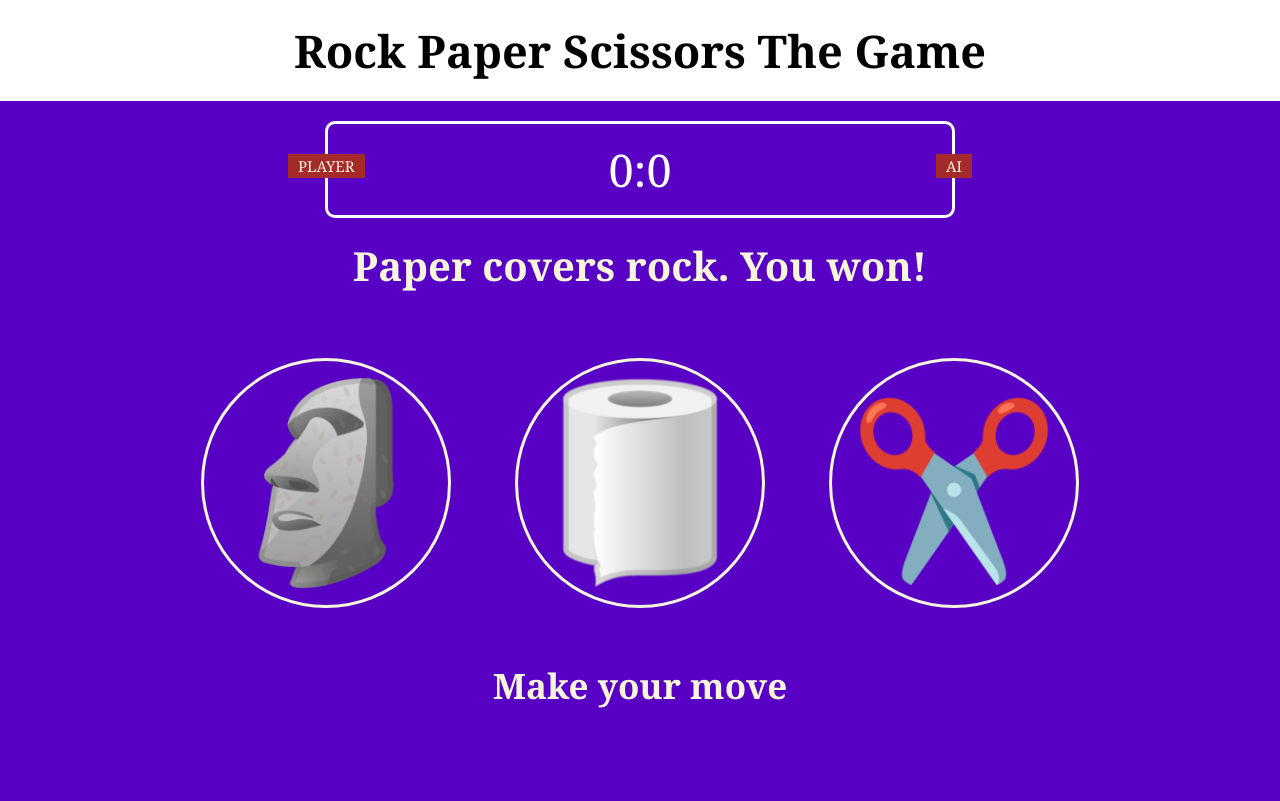
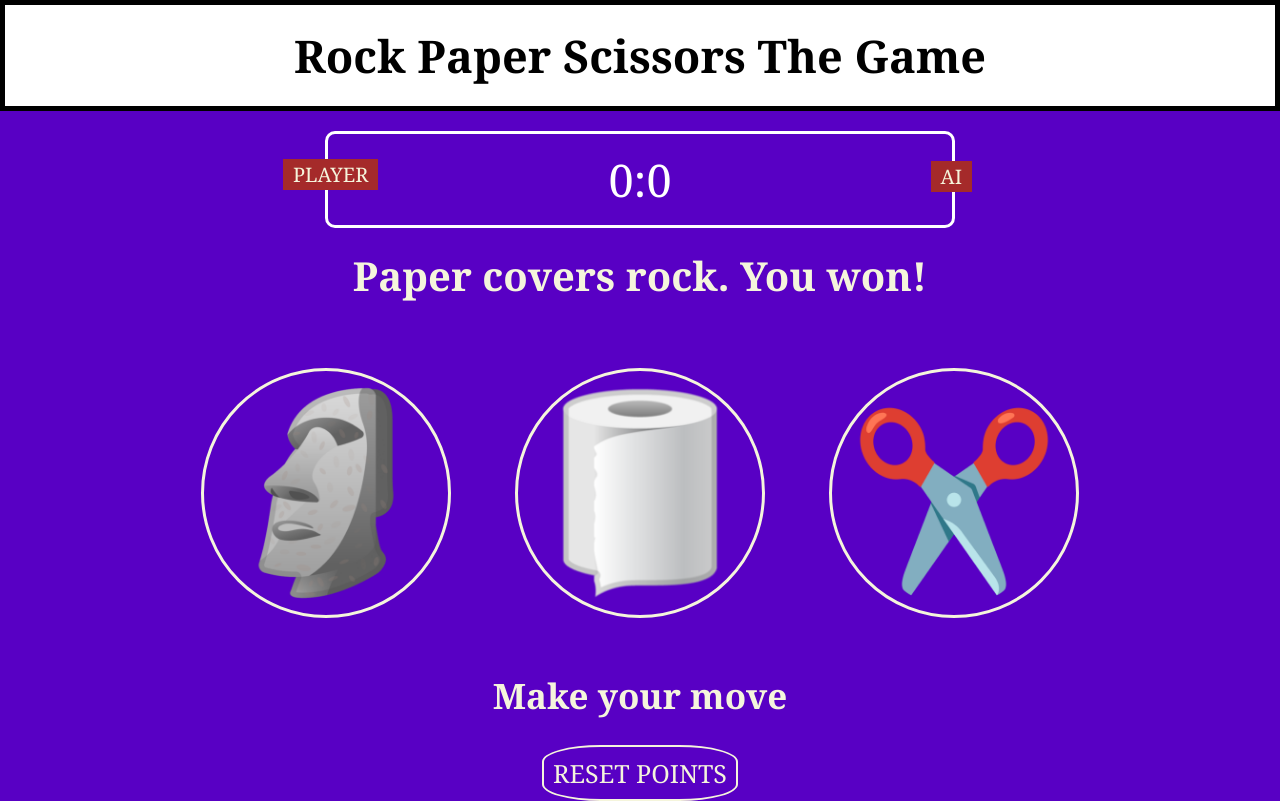
Before and after one commit to Oskarowski/RockPaperScissors_JS, a plain HTML site: page index.html in a window 1280 px wide. Drawn offline with Linux system fonts and the light colour scheme.

Commit message:
added reset points btn

```diff
--- a/index.html
+++ b/index.html
@@ -35,6 +35,7 @@
     </div>
 
     <p id="actionMessage">Make your move</p>
+    <button id="resetBtn" class="underBtns">RESET POINTS</button>
 </body>
 <script src="main.js"></script>
 </html>
--- a/main.js
+++ b/main.js
@@ -103,7 +103,19 @@ function main()
     });
 }
 
+function resetPoints(){
+    console.log('resetPoints()');
+    playerScore = 0;
+    computerScore = 0;
+    refreshScore();
+}
+
 document.addEventListener("DOMContentLoaded", () => {
     console.log("DOMContentLoaded");
     main();
+
+    const resetBtn = document.getElementById('resetBtn');
+    resetBtn.addEventListener('click', event => {
+        resetPoints();
+    });
 });
--- a/styles.css
+++ b/styles.css
@@ -11,6 +11,7 @@ body{
 header{
     background-color: white;
     padding: 20px;
+    border: 5px solid black;
 }
 header > h1{
     font-family: Cambria, Cochin, Georgia, Times, 'Times New Roman', serif;
@@ -36,18 +37,18 @@ header > h1{
 .badge{
     background-color: rgb(165, 42, 42);
     color: beige;
-    font-size: 15px;
+    font-size: 20px;
     padding: 2px 10px;
 }
 
 #playerLabel{
     position: absolute;
-    top: 30px;
-    left: -40px;
+    top: 25px;
+    left: -45px;
 }
 #aiLabel{
     position: absolute;
-    top: 30px;
+    top: 27px;
     right: -20px;
 }
 
@@ -117,3 +118,22 @@ header > h1{
     background-color: yellow;
     filter: brightness(90%);
 }
+
+.underBtns:hover{
+    cursor: pointer;
+    filter: brightness(90%);
+}
+.underBtns{
+    font-family: Cambria, Cochin, Georgia, Times, 'Times New Roman', serif;
+    margin-inline: auto;
+    margin-top: 2%;
+    display: flex;
+    text-align: center;
+    background-color: rgb(88, 0, 196);
+    color: beige;
+    font-size: 25px;
+    font-weight: normal;
+    border: 2px solid beige;
+    border-radius: 30%;
+    padding: 0.7%;
+}
```
